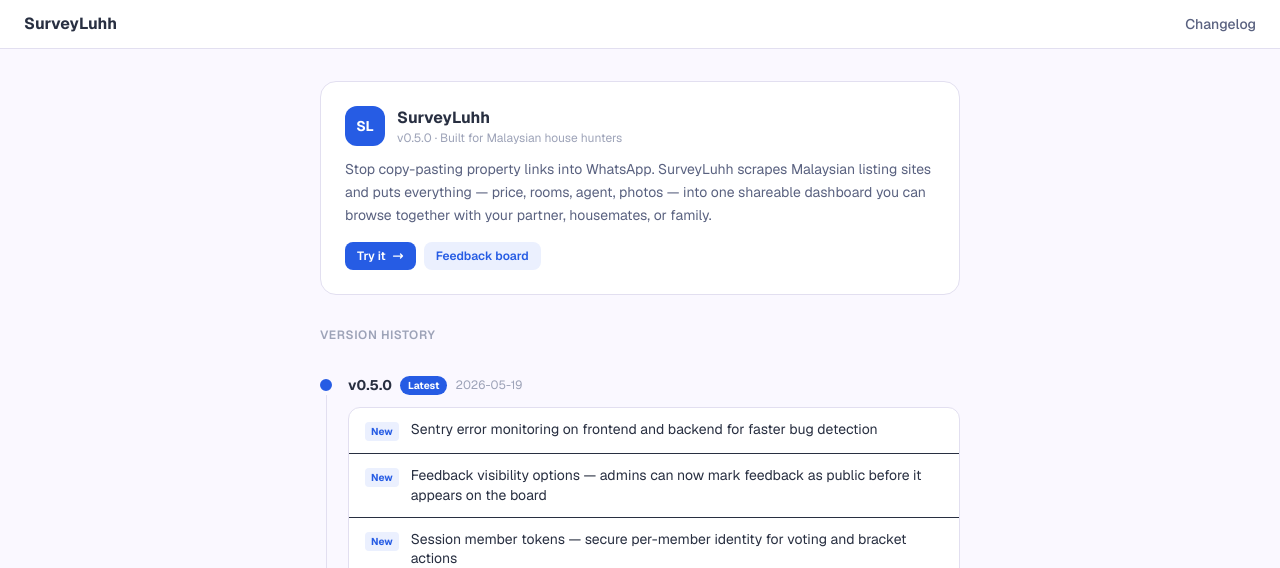
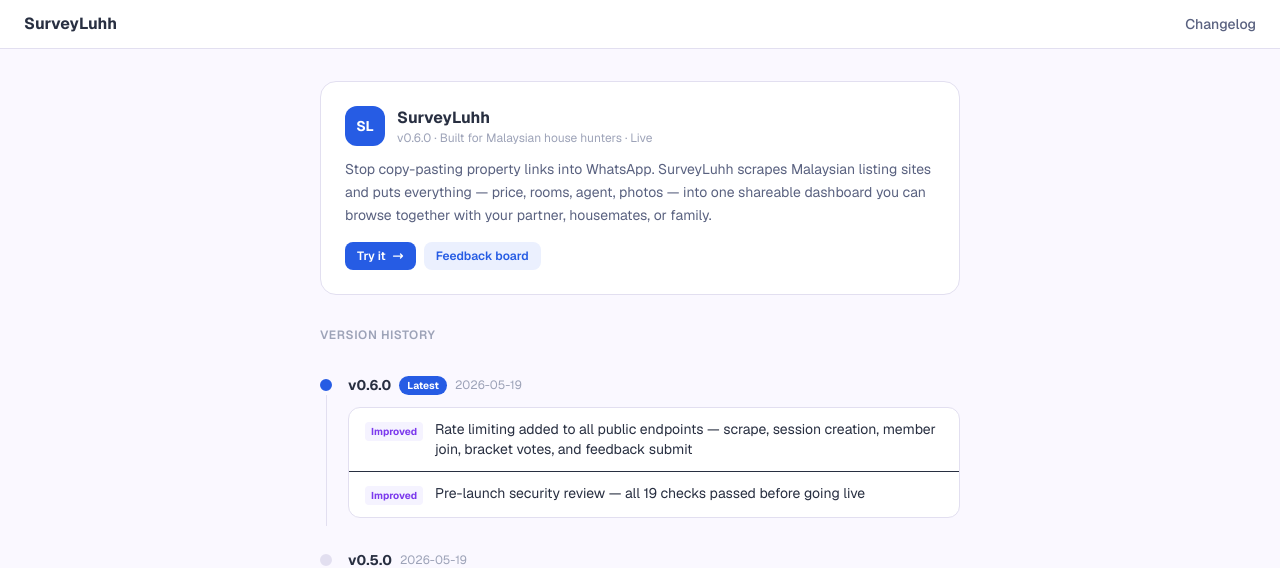
Before and after one commit to snsyaqirah/SurveyLuhh, a Next.js app in the folder frontend/: page /changelog in a window 1280 px wide. Shown: the top 568 px of the page. Built offline with nearby package versions, Linux system fonts and the light colour scheme; no server answers; what react-google-recaptcha-v3 would draw is missing.

Commit message:
feat: update version to 0.6.0 with new improvements and live status indication

```diff
--- a/frontend/app/changelog/page.tsx
+++ b/frontend/app/changelog/page.tsx
@@ -14,9 +14,17 @@
 
 const VERSIONS: Version[] = [
   {
+    version: '0.6.0',
+    date: '2026-05-19',
+    label: 'Latest',
+    changes: [
+      { type: 'improvement', text: 'Rate limiting added to all public endpoints — scrape, session creation, member join, bracket votes, and feedback submit' },
+      { type: 'improvement', text: 'Pre-launch security review — all 19 checks passed before going live' },
+    ],
+  },
+  {
     version: '0.5.0',
     date: '2026-05-19',
-    label: 'Latest',
     changes: [
       { type: 'feat',        text: 'Sentry error monitoring on frontend and backend for faster bug detection' },
       { type: 'feat',        text: 'Feedback visibility options — admins can now mark feedback as public before it appears on the board' },
@@ -101,7 +109,7 @@
             </div>
             <div>
               <h1 className="font-bold text-base" style={{ color: '#282F41' }}>SurveyLuhh</h1>
-              <p className="text-xs" style={{ color: '#9DA3B8' }}>v{VERSIONS[0].version} · Built for Malaysian house hunters</p>
+              <p className="text-xs" style={{ color: '#9DA3B8' }}>v{VERSIONS[0].version} · Built for Malaysian house hunters · Live</p>
             </div>
           </div>
           <p className="text-sm leading-relaxed" style={{ color: '#5A6280' }}>
```
